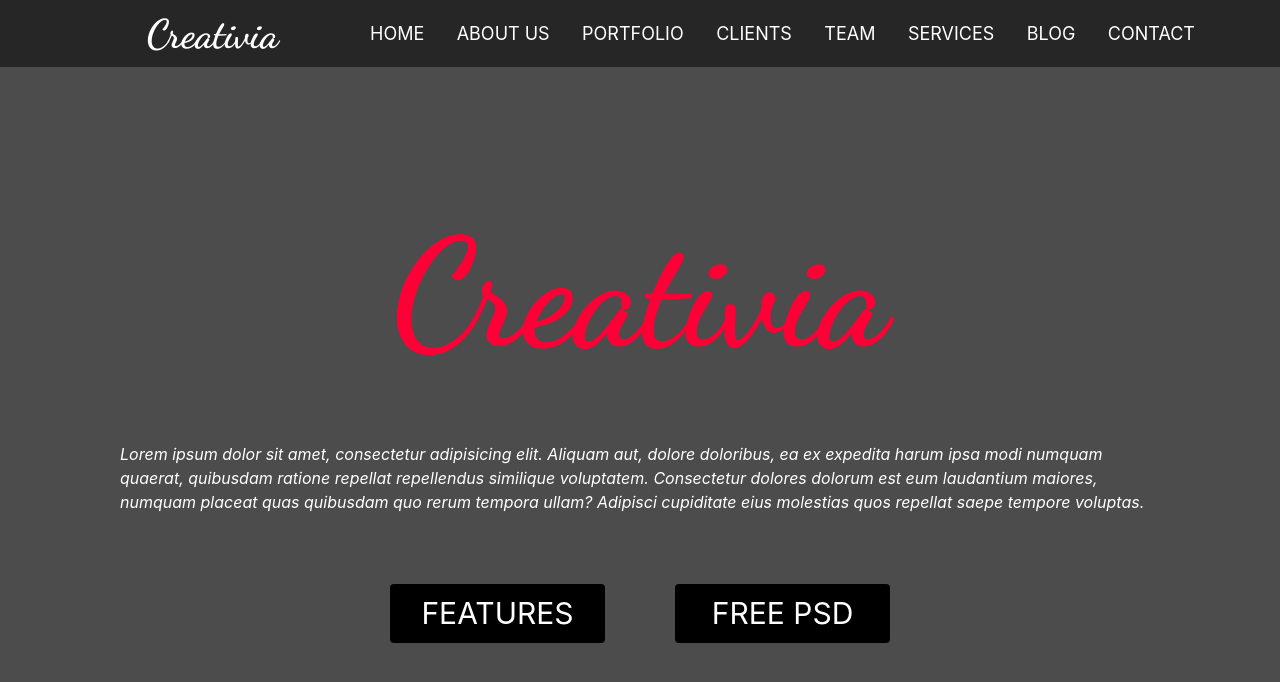
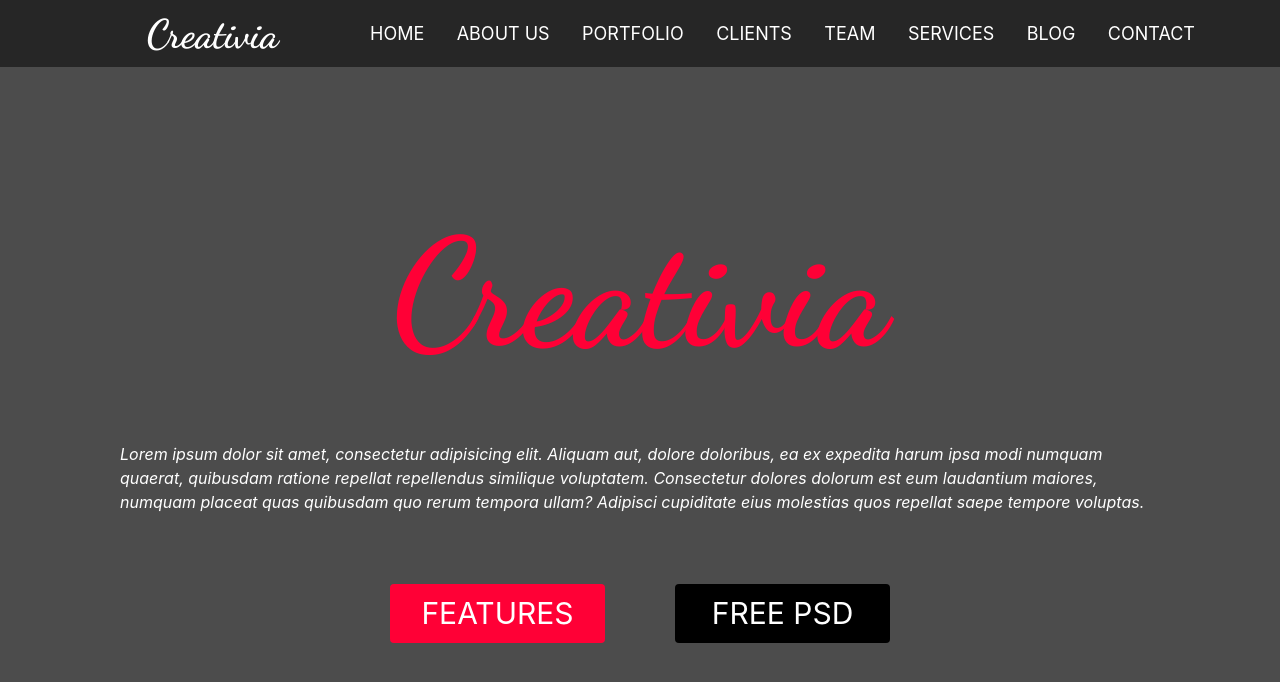
Before and after one commit to alexzaslavsky/creativia-psd, a plain HTML site: page src/index.html in a window 1280 px wide. Drawn offline with Linux system fonts and the light colour scheme.

Commit message:
button-fix

```diff
--- a/src/css/style.css
+++ b/src/css/style.css
@@ -127,6 +127,10 @@ a:hover::before, a:hover::after {
 	background: rgba(0, 0, 0, 1);
 }
 
+.btn-wrapper .btn-highlight {
+	background-color: #ff0036;
+}
+
 .btn:hover {
 	background-color: #ff0036;
 }
--- a/src/index.html
+++ b/src/index.html
@@ -70,7 +70,7 @@
                 <div class="row">
                     <div class="col-xl-3 offset-xl-3">
                         <div class="btn-wrapper">
-                            <div class="btn">Features</div>
+                            <div class="btn btn-highlight">Features</div>
                         </div>
                     </div>
                     <div class="col-xl-3">
```
